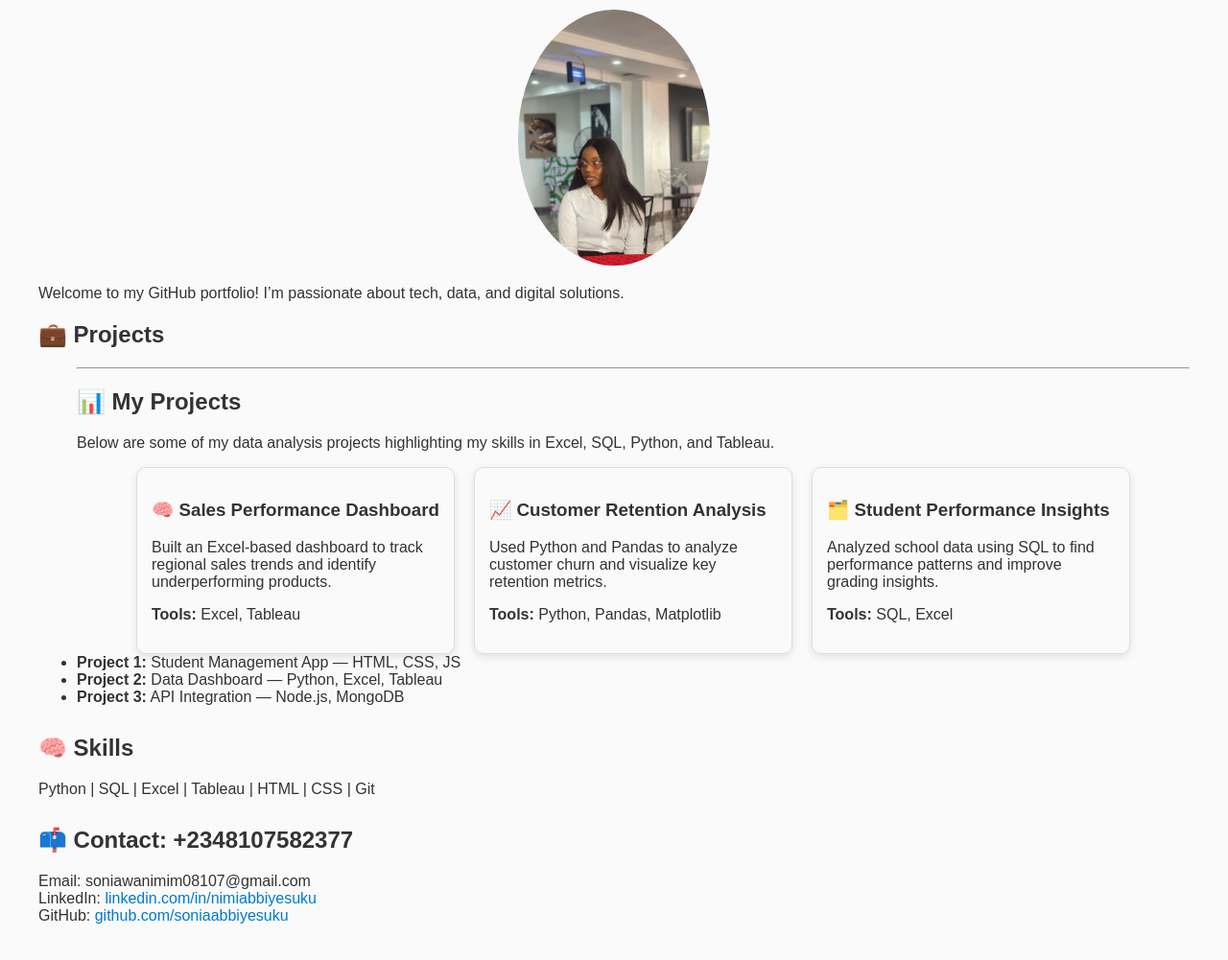
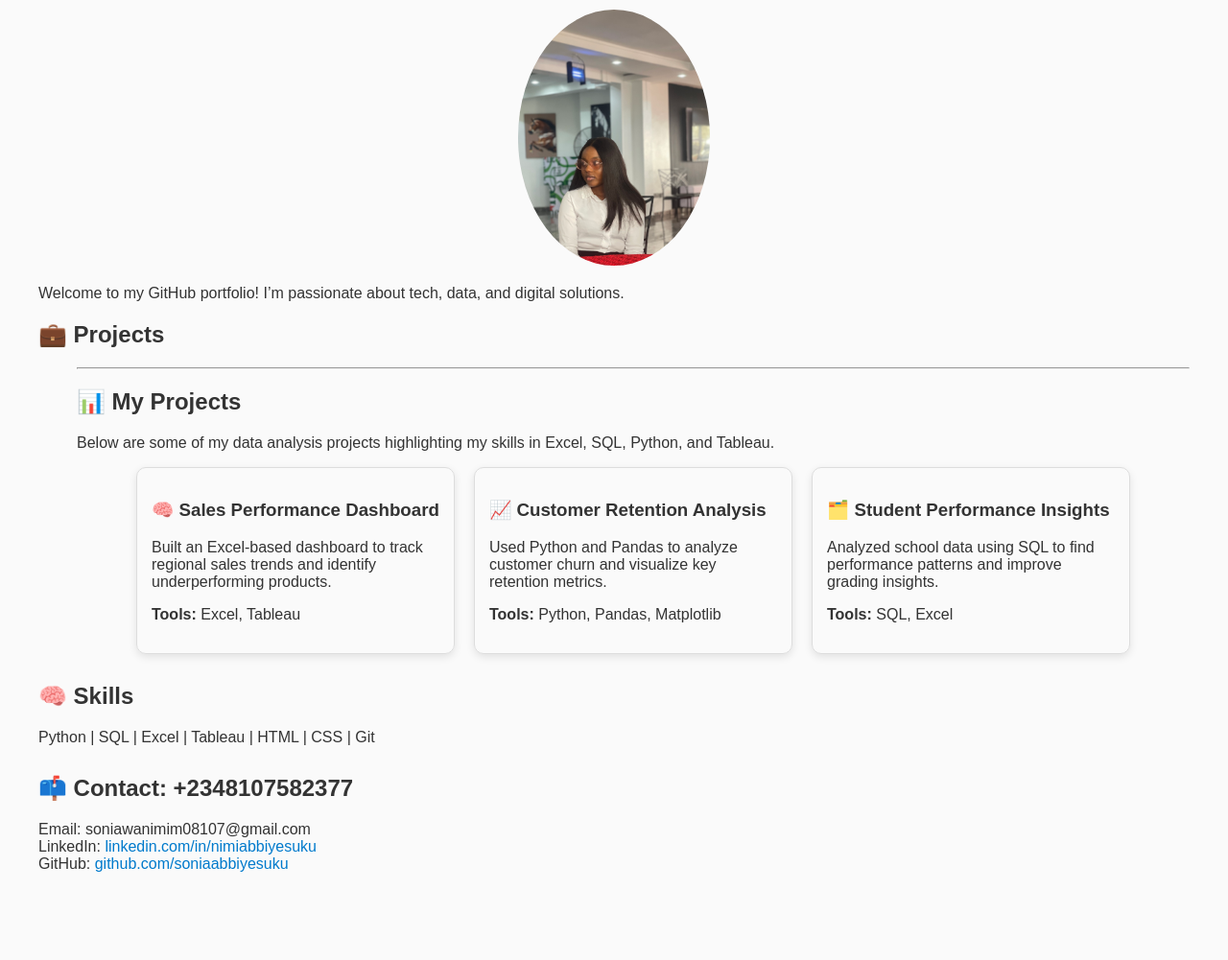
Before and after one commit to soniaabbiyesuku/soniaabbiyesuku.github.io, a plain HTML site: page index.html in a window 1280 px wide. Shown: the part 99-1100 px from the top of the page at 96% size. After the commit the page ends 1049 px from the top, so only its background shows below. Drawn offline with Linux system fonts and the light colour scheme.

Commit message:
Update index.html

```diff
--- a/index.html
+++ b/index.html
@@ -47,11 +47,6 @@
     <p><b>Tools:</b> SQL, Excel</p>
   </div>
 
-</div>
-      <li><b>Project 1:</b> Student Management App — HTML, CSS, JS</li>
-      <li><b>Project 2:</b> Data Dashboard — Python, Excel, Tableau</li>
-      <li><b>Project 3:</b> API Integration — Node.js, MongoDB</li>
-    </ul>
   </section>
 
   <section>
```
